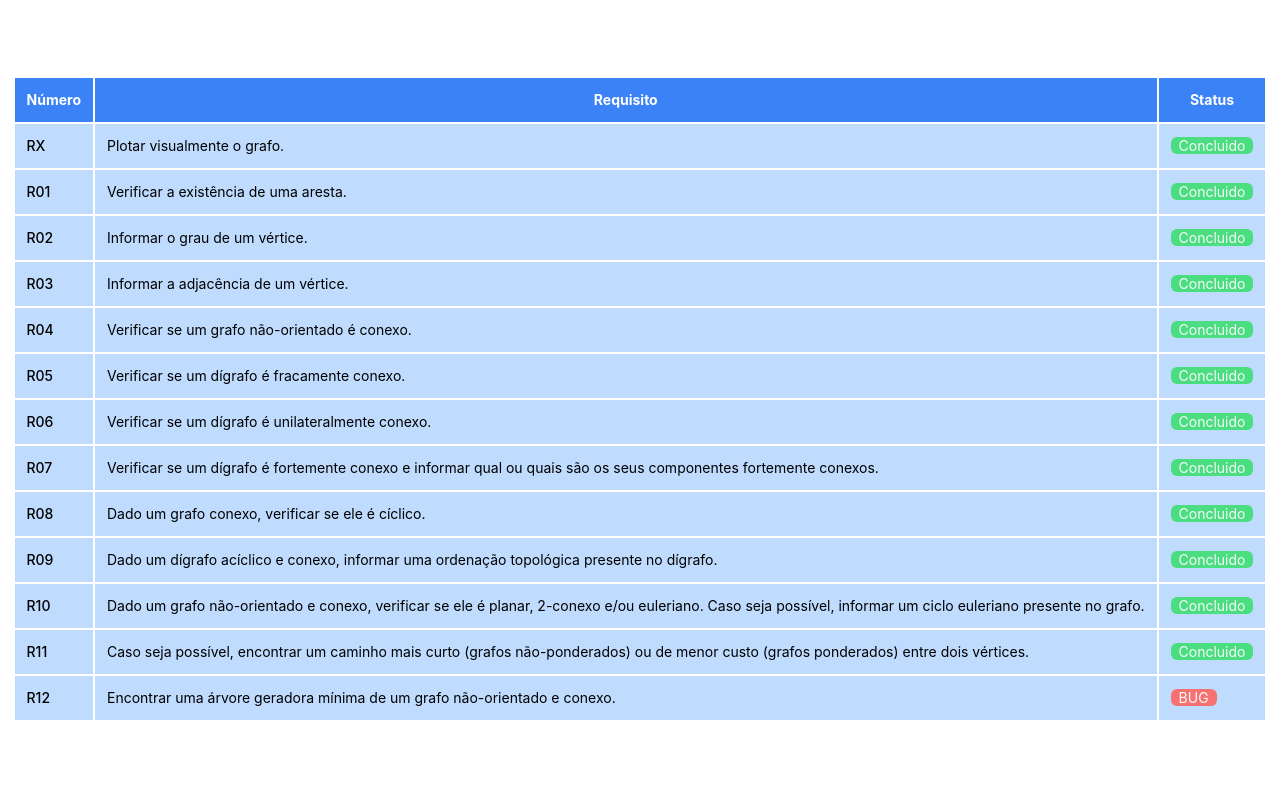
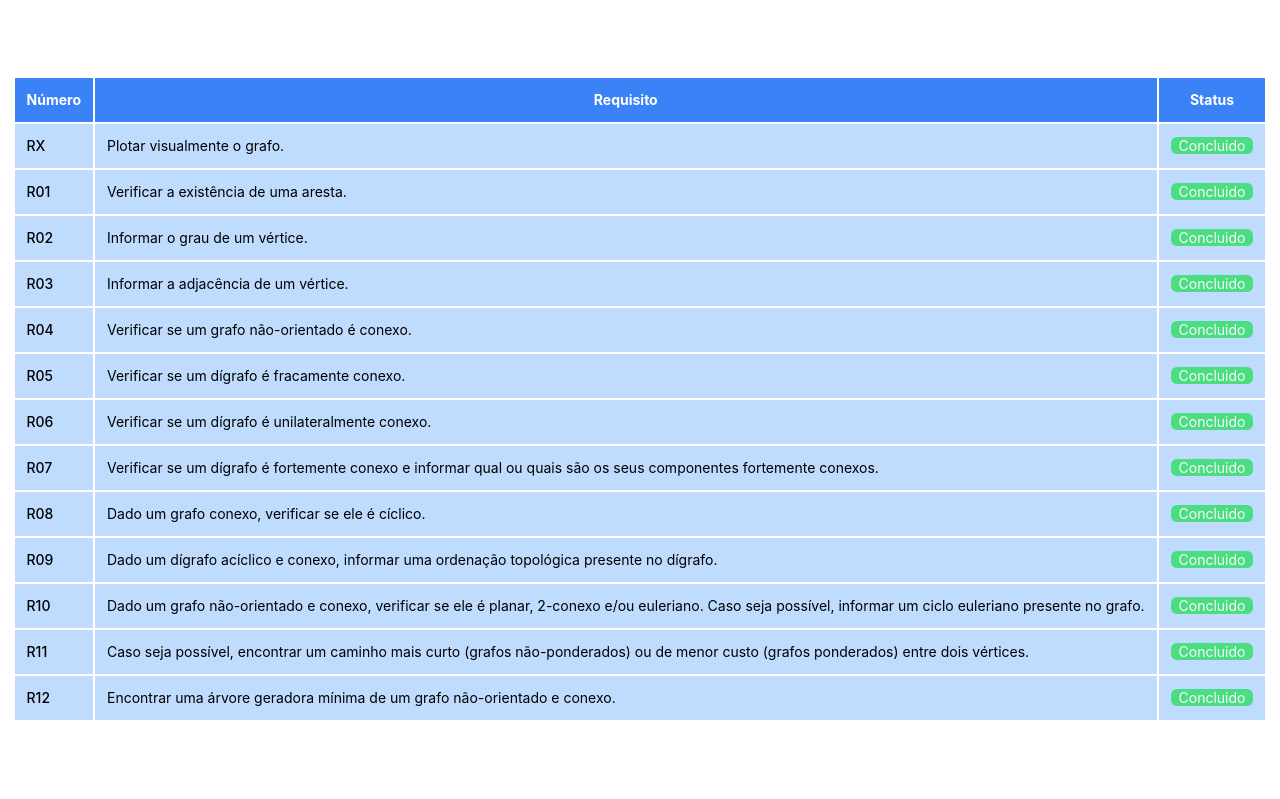
Before and after one commit to alverad-katsuro/prova_de_grafos_python, a Django app: page /help in a window 1280 px wide. Shown: the part 65-864 px from the top of the page. Run offline with Django 4.2, Linux system fonts and the light colour scheme; some libraries are stand-ins or nearby versions.

Commit message:
update: status help

```diff
--- a/grafo/templates/help.html
+++ b/grafo/templates/help.html
@@ -138,8 +138,8 @@
               <td class="p-3">Encontrar uma árvore geradora mı́nima de um grafo não-orientado e conexo.</td>
 
               <td class="p-3">
-                <span class="bg-red-400 text-gray-50 rounded-md px-2"
-                  >BUG</span>
+                <span class="bg-green-400 text-gray-50 rounded-md px-2"
+                  >Concluido</span>
               </td>
             </tr>
 
```
Also changed, not shown: grafo/static/images/grafo.png, 1 other file.
